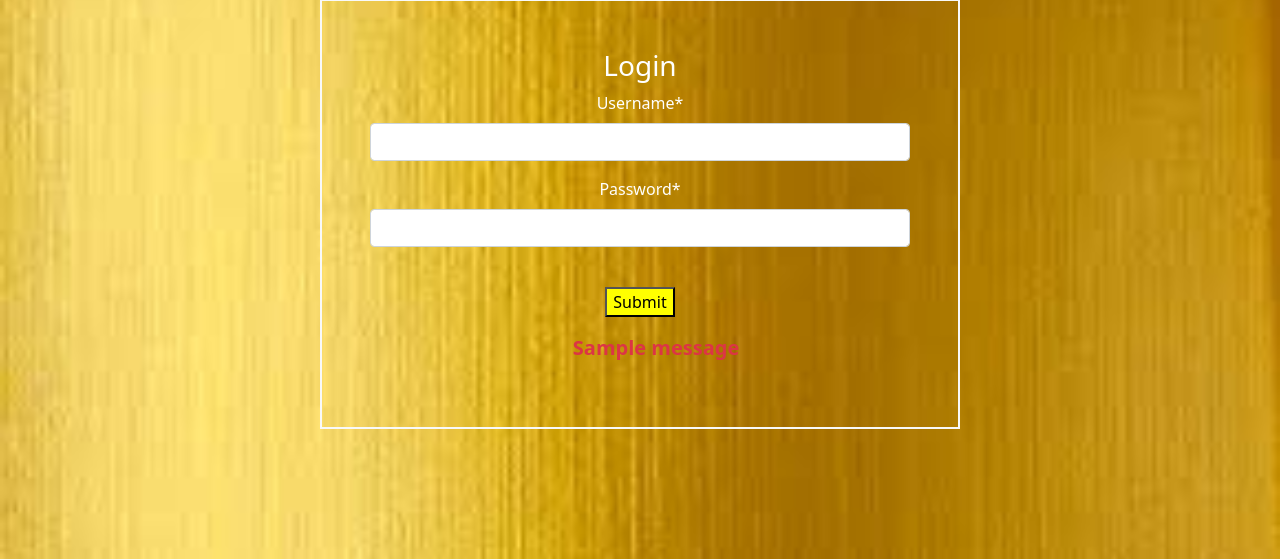
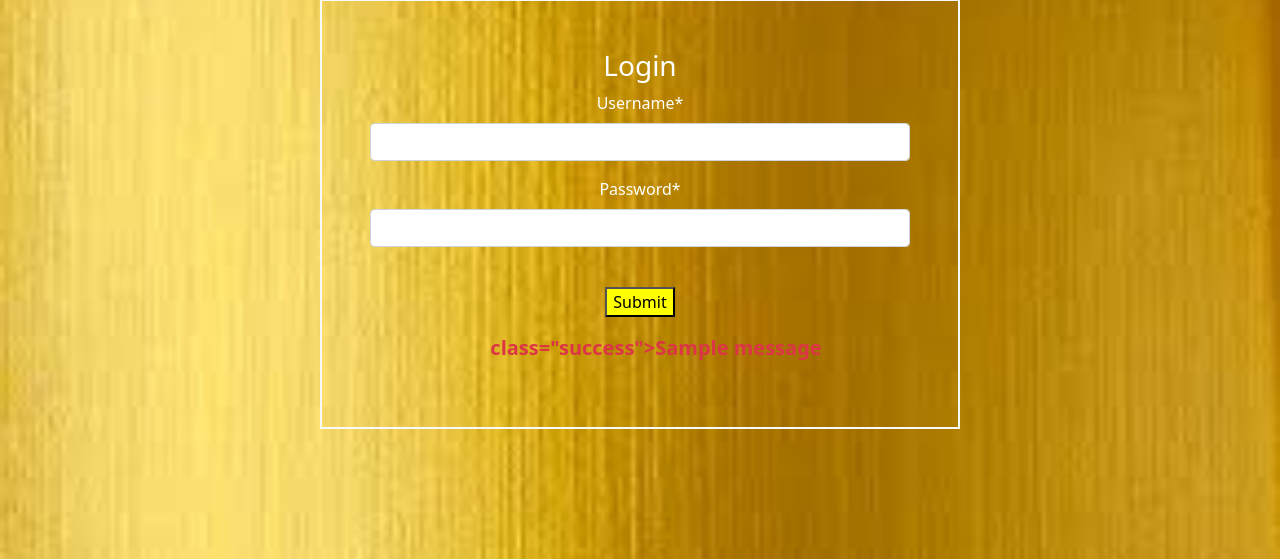
Before and after one commit to Bini31/cookease1, a Django app: page /login in a window 1280 px wide. Shown: the part 123-682 px from the top of the page. Run offline with Django 5.2, Linux system fonts and the light colour scheme; one stand-in notice (Sample message) is shown; some libraries are stand-ins or nearby versions.

Commit message:
second commit

```diff
--- a/templates/login.html
+++ b/templates/login.html
@@ -16,7 +16,7 @@
     {% if messages %}
 <ul type="none" class="messages fs-5 fw-bold text-danger pt-3">
     {% for message in messages %}
-    <li{% if message.tags %} class="{{ message.tags }}"{% endif %}>{{ message }}</li>
+    <li>{% if message.tags %} class="{{ message.tags }}"{% endif %}>{{ message }}</li>
     {% endfor %}
 </ul>
 {% endif %}
```
Also changed, not shown: db.sqlite3.
